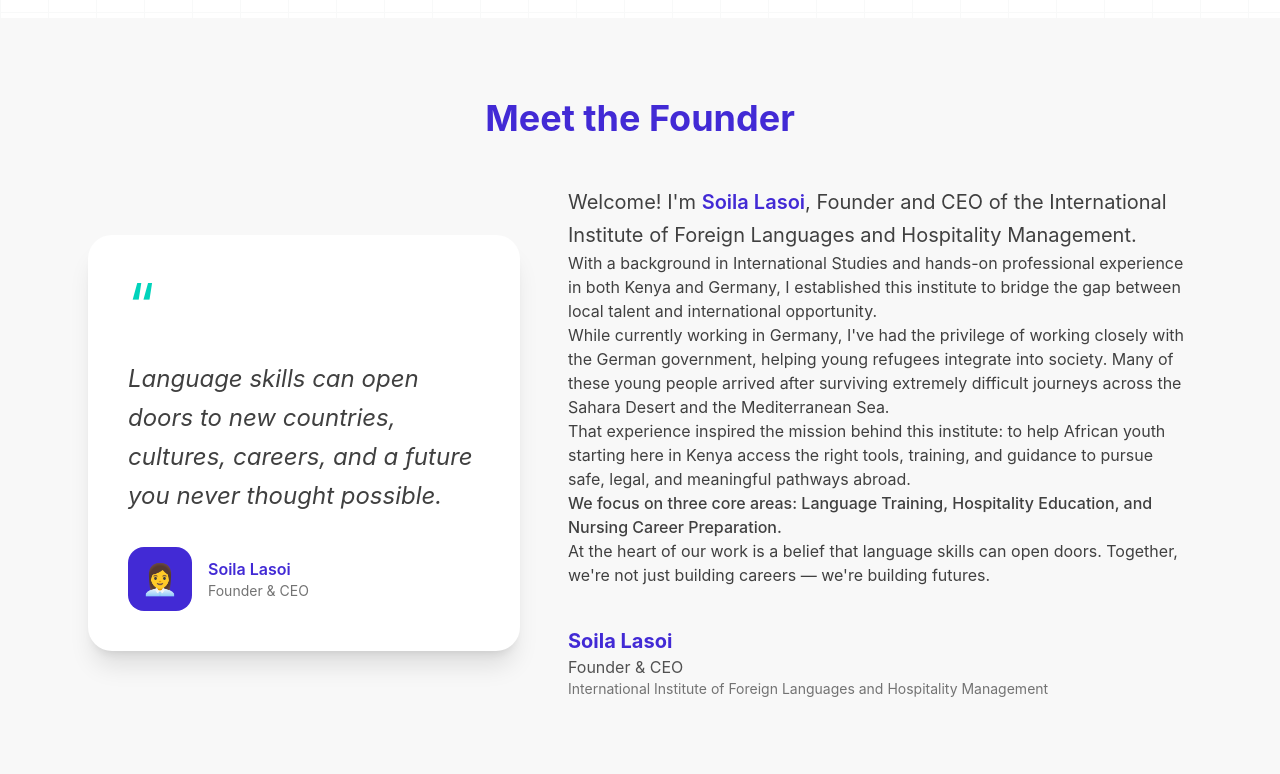
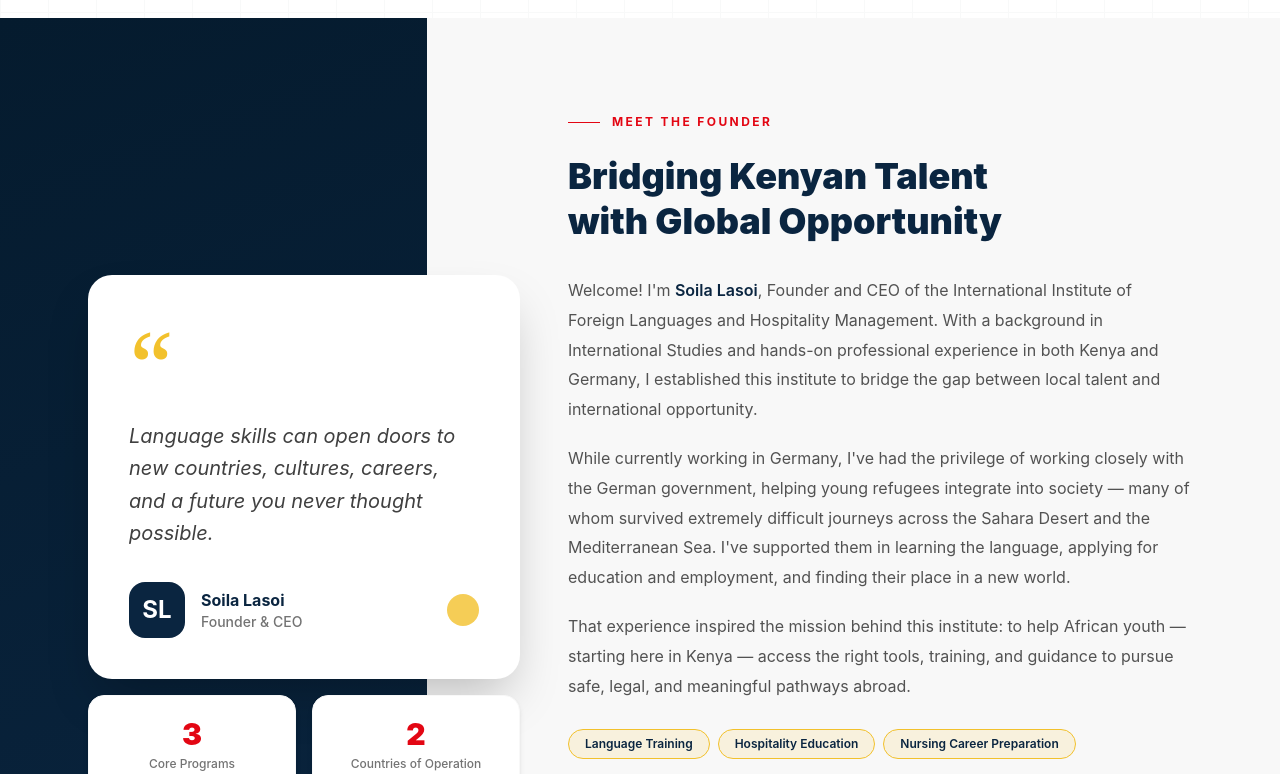
Before and after one commit to Simon-Keya/foreignlanguagesandhospitality, a Next.js app in the folder foreignlanguagesandhospitality/: page /about in a window 1280 px wide. Shown: the part 2620-3394 px from the top of the page. Built offline with nearby package versions, Linux system fonts and the light colour scheme.

Commit message:
commit academics

```diff
--- a/foreignlanguagesandhospitality/components/about/FounderBio.tsx
+++ b/foreignlanguagesandhospitality/components/about/FounderBio.tsx
@@ -1,67 +1,161 @@
-// src/components/about/FounderBio.tsx
-
 export default function FounderBio() {
   return (
-      <section id="founder" className="py-20 bg-base-200">
-        <div className="max-w-6xl mx-auto px-6">
-          <div className="text-center mb-12">
-            <h2 className="text-4xl font-bold text-primary mb-4">Meet the Founder</h2>
+    <section id="founder" className="py-24 bg-base-200 relative overflow-hidden">
+      {/* Decorative navy slab behind quote card */}
+      <div
+        className="absolute left-0 top-0 bottom-0 w-1/3 hidden lg:block"
+        style={{ background: "linear-gradient(160deg, #051B2E 0%, #0A2540 100%)" }}
+      />
+
+      <div className="max-w-6xl mx-auto px-6 relative">
+        <div className="grid lg:grid-cols-12 gap-12 items-center">
+
+          {/* Left – Quote card (sits over the navy slab) */}
+          <div className="lg:col-span-5 relative z-10">
+            <div className="bg-white rounded-3xl p-10 shadow-2xl border border-white/60">
+
+              {/* Large quotation mark */}
+              <div
+                className="text-8xl leading-none font-serif mb-2 select-none"
+                style={{ color: "#F2C12C" }}
+              >
+                &ldquo;
               </div>
 
-          <div className="grid lg:grid-cols-12 gap-12 items-center">
-            {/* Left - Quote + Image Placeholder */}
-            <div className="lg:col-span-5">
-              <div className="bg-white rounded-3xl p-10 shadow-xl">
-                <div className="text-6xl text-accent mb-6">“</div>
-                <p className="text-2xl leading-relaxed italic text-neutral-700 mb-8">
+              <p className="text-xl leading-relaxed italic text-neutral-700 mb-8">
                 Language skills can open doors to new countries, cultures, careers,
                 and a future you never thought possible.
               </p>
-                <div className="flex items-center gap-4">
-                  <div className="w-16 h-16 bg-primary rounded-2xl flex items-center justify-center text-white text-3xl">
-                    👩‍💼
+
+              {/* Divider */}
+              <div className="flex items-center gap-4 mt-6">
+                <div
+                  className="w-14 h-14 rounded-2xl flex items-center justify-center flex-shrink-0 text-white text-2xl font-bold"
+                  style={{ background: "#0A2540" }}
+                >
+                  SL
                 </div>
                 <div>
-                    <p className="font-semibold text-primary">Soila Lasoi</p>
-                    <p className="text-sm text-neutral-500">Founder & CEO</p>
+                  <p className="font-bold text-base" style={{ color: "#0A2540" }}>
+                    Soila Lasoi
+                  </p>
+                  <p className="text-sm text-neutral-500 font-medium">Founder & CEO</p>
                 </div>
-                </div>
+
+                {/* Gold accent line */}
+                <div
+                  className="ml-auto w-8 h-8 rounded-full flex-shrink-0 opacity-80"
+                  style={{ background: "#F2C12C" }}
+                />
               </div>
             </div>
 
-            {/* Right - Bio */}
+            {/* Floating stat cards below quote */}
+            <div className="grid grid-cols-2 gap-4 mt-4">
+              {[
+                { value: "3", label: "Core Programs" },
+                { value: "2", label: "Countries of Operation" },
+              ].map(({ value, label }) => (
+                <div
+                  key={label}
+                  className="bg-white rounded-2xl p-5 shadow-md border border-base-200 text-center"
+                >
+                  <p
+                    className="text-3xl font-black"
+                    style={{ color: "#E30613" }}
+                  >
+                    {value}
+                  </p>
+                  <p className="text-xs text-neutral-500 mt-1 font-medium leading-tight">
+                    {label}
+                  </p>
+                </div>
+              ))}
+            </div>
+          </div>
+
+          {/* Right – Bio */}
           <div className="lg:col-span-7">
-              <div className="prose prose-lg max-w-none text-neutral-700">
-                <p className="text-xl leading-relaxed">
-                  Welcome! I&apos;m <span className="font-semibold text-primary">Soila Lasoi</span>,
-                  Founder and CEO of the International Institute of Foreign Languages and Hospitality Management.
+            {/* Section label */}
+            <div className="flex items-center gap-3 mb-6">
+              <div className="w-8 h-px" style={{ background: "#E30613" }} />
+              <span
+                className="text-xs font-bold uppercase tracking-[0.2em]"
+                style={{ color: "#E30613" }}
+              >
+                Meet the Founder
+              </span>
+            </div>
+
+            <h2 className="text-4xl font-black mb-8 leading-tight" style={{ color: "#0A2540" }}>
+              Bridging Kenyan Talent<br />
+              with Global Opportunity
+            </h2>
+
+            <div className="flex flex-col gap-5 text-neutral-600 leading-[1.85]">
+              <p>
+                Welcome! I&apos;m{" "}
+                <span className="font-semibold" style={{ color: "#0A2540" }}>
+                  Soila Lasoi
+                </span>
+                , Founder and CEO of the International Institute of Foreign Languages
+                and Hospitality Management. With a background in International Studies
+                and hands-on professional experience in both Kenya and Germany, I
+                established this institute to bridge the gap between local talent and
+                international opportunity.
               </p>
               <p>
-                  With a background in International Studies and hands-on professional experience in both Kenya and Germany,
-                  I established this institute to bridge the gap between local talent and international opportunity.
+                While currently working in Germany, I&apos;ve had the privilege of working
+                closely with the German government, helping young refugees integrate into
+                society — many of whom survived extremely difficult journeys across the
+                Sahara Desert and the Mediterranean Sea. I&apos;ve supported them in learning
+                the language, applying for education and employment, and finding their
+                place in a new world.
               </p>
               <p>
-                  While currently working in Germany, I&apos;ve had the privilege of working closely with the German government,
-                  helping young refugees integrate into society. Many of these young people arrived after surviving extremely
-                  difficult journeys across the Sahara Desert and the Mediterranean Sea.
+                That experience inspired the mission behind this institute: to help African
+                youth — starting here in Kenya — access the right tools, training, and
+                guidance to pursue safe, legal, and meaningful pathways abroad.
               </p>
+
+              {/* Focus areas inline tags */}
+              <div className="flex flex-wrap gap-2 my-2">
+                {["Language Training", "Hospitality Education", "Nursing Career Preparation"].map(
+                  (area) => (
+                    <span
+                      key={area}
+                      className="text-xs font-semibold px-4 py-1.5 rounded-full border"
+                      style={{
+                        color: "#0A2540",
+                        borderColor: "#F2C12C",
+                        background: "#F2C12C22",
+                      }}
+                    >
+                      {area}
+                    </span>
+                  )
+                )}
+              </div>
+
               <p>
-                  That experience inspired the mission behind this institute: to help African youth starting here in Kenya
-                  access the right tools, training, and guidance to pursue safe, legal, and meaningful pathways abroad.
-                </p>
-                <p className="font-medium">
-                  We focus on three core areas: Language Training, Hospitality Education, and Nursing Career Preparation.
-                </p>
-                <p>
-                  At the heart of our work is a belief that language skills can open doors. Together, we&apos;re not just
-                  building careers — we&apos;re building futures.
+                At the heart of our work is a belief that language skills can open
+                doors. Together, we&apos;re not just building careers — we&apos;re building
+                futures.
               </p>
             </div>
 
-              <div className="mt-10">
-                <p className="font-bold text-primary text-xl">Soila Lasoi</p>
-                <p className="text-neutral-600">Founder & CEO</p>
-                <p className="text-sm text-neutral-500">International Institute of Foreign Languages and Hospitality Management</p>
+            {/* Signature block */}
+            <div
+              className="mt-10 pl-6 border-l-4"
+              style={{ borderColor: "#F2C12C" }}
+            >
+              <p className="font-black text-xl" style={{ color: "#0A2540" }}>
+                Soila Lasoi
+              </p>
+              <p className="text-neutral-500 text-sm font-medium">Founder & CEO</p>
+              <p className="text-neutral-400 text-xs mt-0.5">
+                International Institute of Foreign Languages and Hospitality Management
+              </p>
             </div>
           </div>
         </div>
--- /dev/null
+++ b/foreignlanguagesandhospitality/components/academics/FacilitiesList.tsx
@@ -0,0 +1,26 @@
+type Props = {
+    facilities?: string[];
+  };
+
+  export default function FacilitiesList({ facilities }: Props) {
+    if (!facilities || facilities.length === 0) {
+      return null;
+    }
+
+    return (
+      <div className="mt-6">
+        <h3 className="text-xl font-semibold mb-3">Facilities & Resources</h3>
+
+        <ul className="grid sm:grid-cols-2 gap-2">
+          {facilities.map((facility, index) => (
+            <li
+              key={index}
+              className="bg-base-200 px-4 py-2 rounded-lg text-sm"
+            >
+              ✔ {facility}
+            </li>
+          ))}
+        </ul>
+      </div>
+    );
+  }
--- /dev/null
+++ b/foreignlanguagesandhospitality/components/academics/ProgramGrid.tsx
@@ -0,0 +1,23 @@
+import ProgramCard, { Program } from "./ProgramCard";
+
+type Props = {
+  programs: Program[];
+};
+
+export default function ProgramGrid({ programs }: Props) {
+  if (!programs || programs.length === 0) {
+    return (
+      <div className="text-center py-10 text-gray-500">
+        No programs available at the moment.
+      </div>
+    );
+  }
+
+  return (
+    <div className="grid gap-6 sm:grid-cols-2 lg:grid-cols-3">
+      {programs.map((program) => (
+        <ProgramCard key={program.slug} program={program} />
+      ))}
+    </div>
+  );
+}
```
Also changed, not shown: foreignlanguagesandhospitality/components/academics/ProgramCard.tsx (+51 -0 lines), foreignlanguagesandhospitality/components/academics/ProgramDetail.tsx (added, +53 -0 lines), foreignlanguagesandhospitality/components/academics/ProgramList.tsx (deleted). Lines whose indentation alone changed are shown as unchanged.
